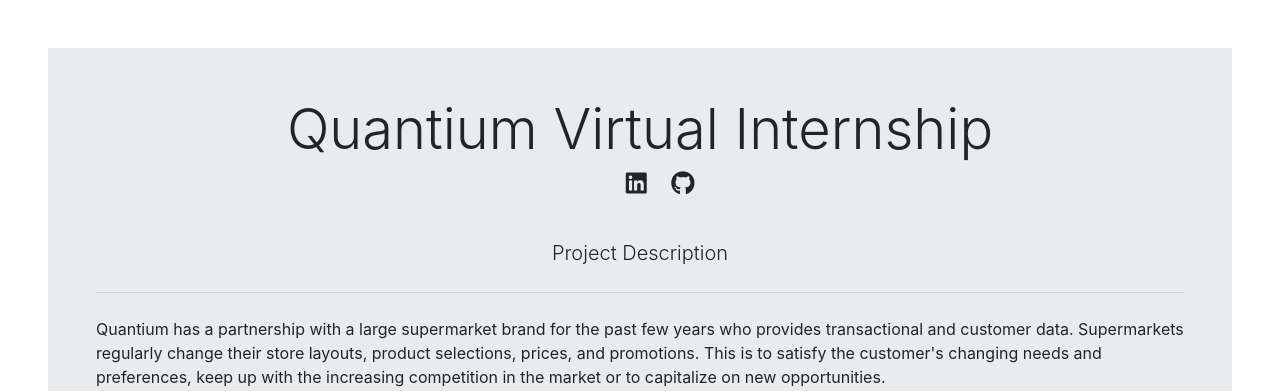
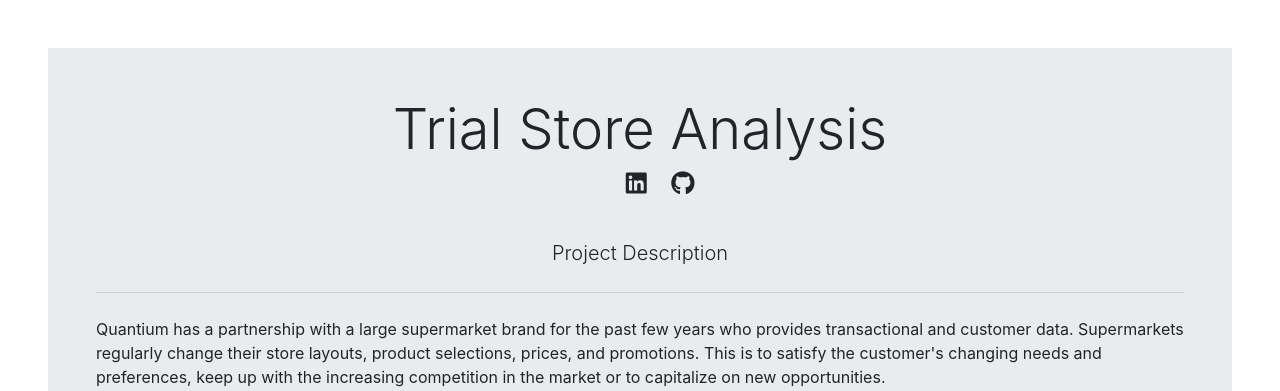
Before and after one commit to daniel8691/Quantium-virtual-internship, a Flask app: page / in a window 1280 px wide. Shown: the part 58-449 px from the top of the page. Run offline with Flask 2, Linux system fonts and the light colour scheme; some libraries are stand-ins or nearby versions.

Commit message:
updated project name

```diff
--- a/templates/index.html
+++ b/templates/index.html
@@ -67,7 +67,7 @@
       </nav>
 
       <div class="jumbotron jumbotron-fluid m-xs-3 p-xs-1 m-sm-5 p-sm-5">
-        <h1 class="display-4 text-center">Quantium Virtual Internship</h1>
+        <h1 class="display-4 text-center">Trial Store Analysis</h1>
         <center>
           <ul id="horizontal-list">
             <li>
```
